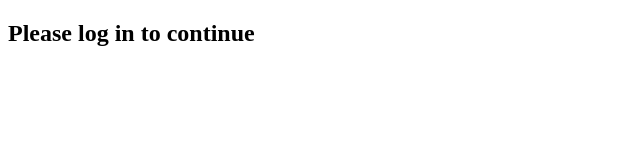
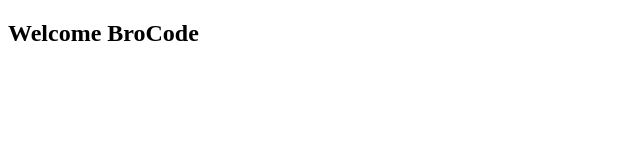
Before and after one commit to NajeebSultan/my-react-app, a React (Vite) app in the folder my-react-app/: page / in a window 1280 px wide. Shown: the top 160 px of the page, without its empty margins (0-640 px from the left). Built offline with nearby package versions, Linux system fonts and the light colour scheme.

Commit message:
Uses ternary  operator to display name of the user

```diff
--- a/my-react-app/src/App.jsx
+++ b/my-react-app/src/App.jsx
@@ -4,7 +4,7 @@ import UserGreeting from './UserGreeting.jsx';
 function App() {
   return (
     <>
-<UserGreeting isLoggedIn = {false} username = "BroCode"/>
+<UserGreeting isLoggedIn = {true} username = "BroCode"/>
     </>
   );
 }
--- a/my-react-app/src/UserGreeting.jsx
+++ b/my-react-app/src/UserGreeting.jsx
@@ -1,12 +1,6 @@
+
 function UserGreeting(props){
-  if(props.isLoggedIn){
-
-  return <h2>Welcome {props.username}</h2>
-
-  }
-  else{
-    return <h2>Please log in to continue </h2>
-  }
+return (props.isLoggedIn ? <h2>Welcome {props.username}</h2> : <h2>Please log in to continue</h2> )
 
 }
 export default UserGreeting
```
